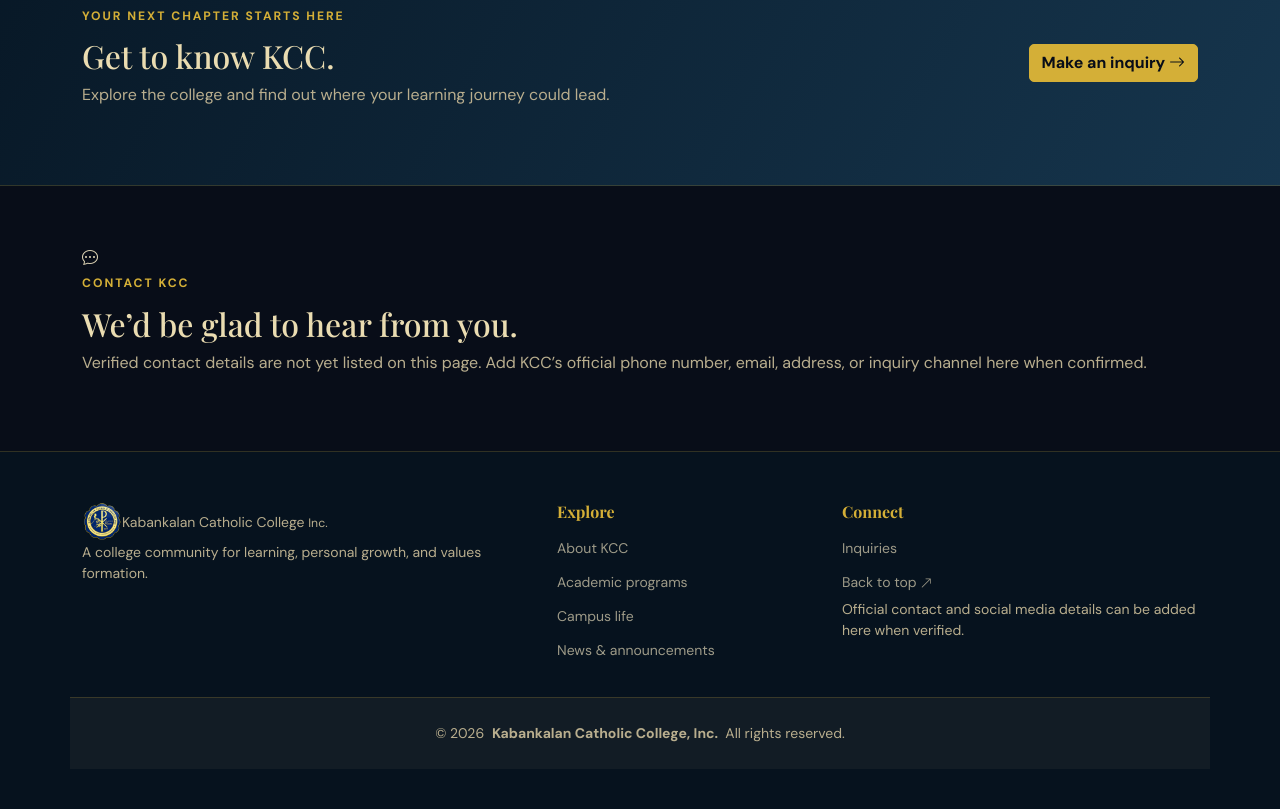
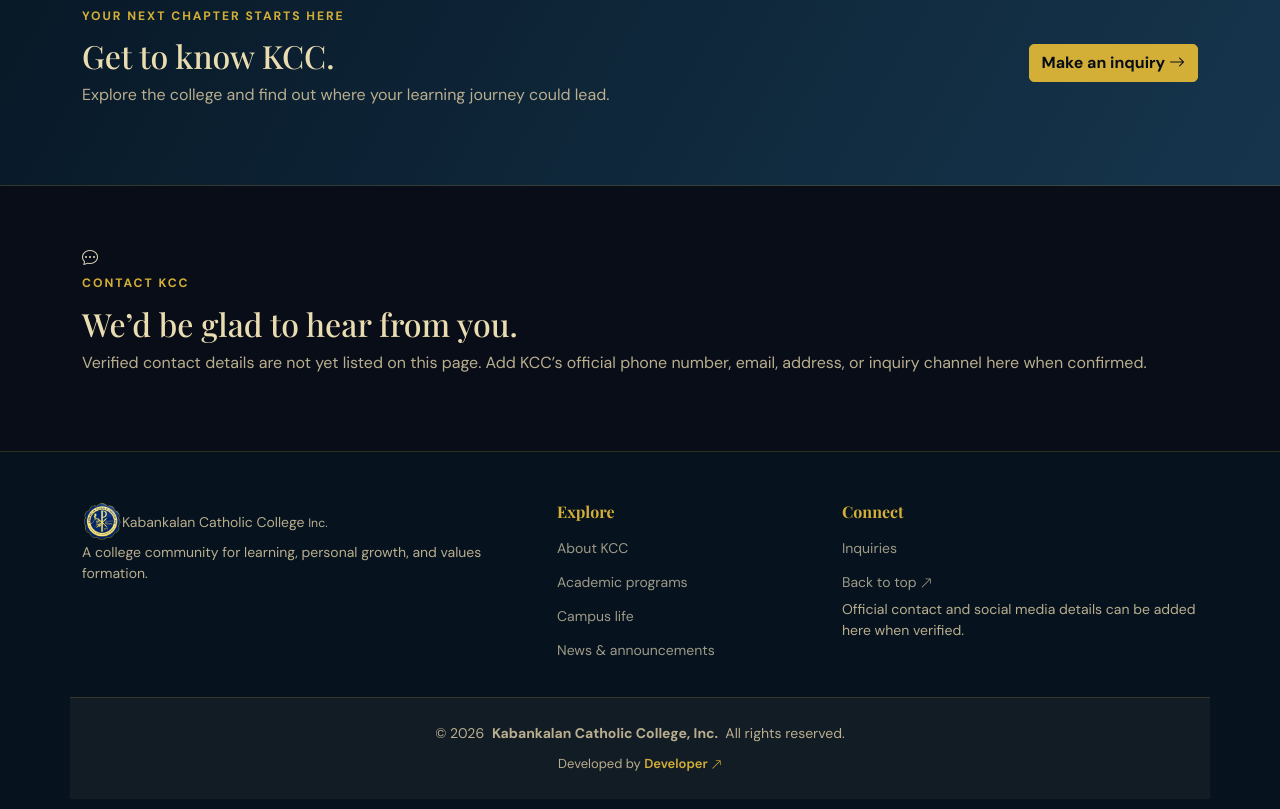
Before and after one commit to bruhd1550-del/Landing_page_foor_KCC, a plain HTML site: page index.html in a window 1280 px wide. Shown: the part 5209-6018 px from the top of the page. Drawn offline with nearby package versions, Linux system fonts and the light colour scheme.

Commit message:
Add developer portfolio link to KCC website

```diff
--- a/assets/css/kcc-custom.css
+++ b/assets/css/kcc-custom.css
@@ -1136,3 +1136,29 @@ button:focus-visible {
     transition: none !important;
   }
 }
+
+/* =========================
+   DEVELOPER PROFILE LINK
+========================= */
+
+.developer-credit {
+  margin-top: 10px;
+  font-size: 13px;
+  color: #9299A8;
+}
+
+.developer-credit a {
+  color: #D4AF37;
+  font-weight: 600;
+  text-decoration: none;
+  transition: color 0.3s ease, text-shadow 0.3s ease;
+}
+
+.developer-credit a:hover {
+  color: #F2D675;
+  text-shadow: 0 0 12px rgba(212, 175, 55, 0.55);
+}
+
+.developer-credit a i {
+  font-size: 11px;
+}
--- a/index.html
+++ b/index.html
@@ -1078,6 +1078,7 @@
     </div>
 
 
+
 <div class="container copyright text-center">
 
   <p>
@@ -1087,6 +1088,18 @@
       Kabankalan Catholic College, Inc.
     </strong>
     All rights reserved.
+  </p>
+
+  <p class="developer-credit">
+    Developed by
+    <a
+      href="https://bruhd1550-del.github.io/Project/"
+      target="_blank"
+      rel="noopener noreferrer"
+      aria-label="Visit the developer's portfolio"
+    >
+      Developer <i class="bi bi-arrow-up-right"></i>
+    </a>
   </p>
 
 </div>
```
Lines whose indentation alone changed are shown as unchanged.
